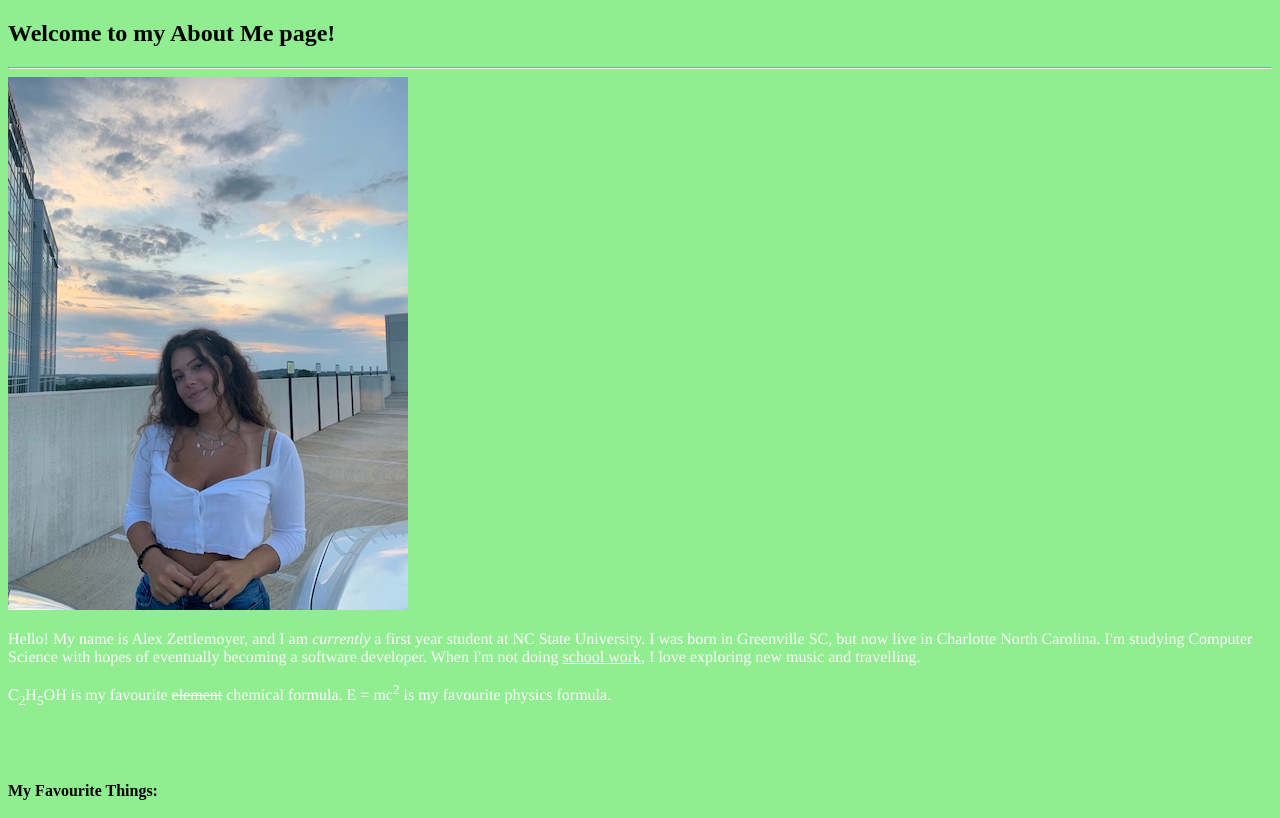
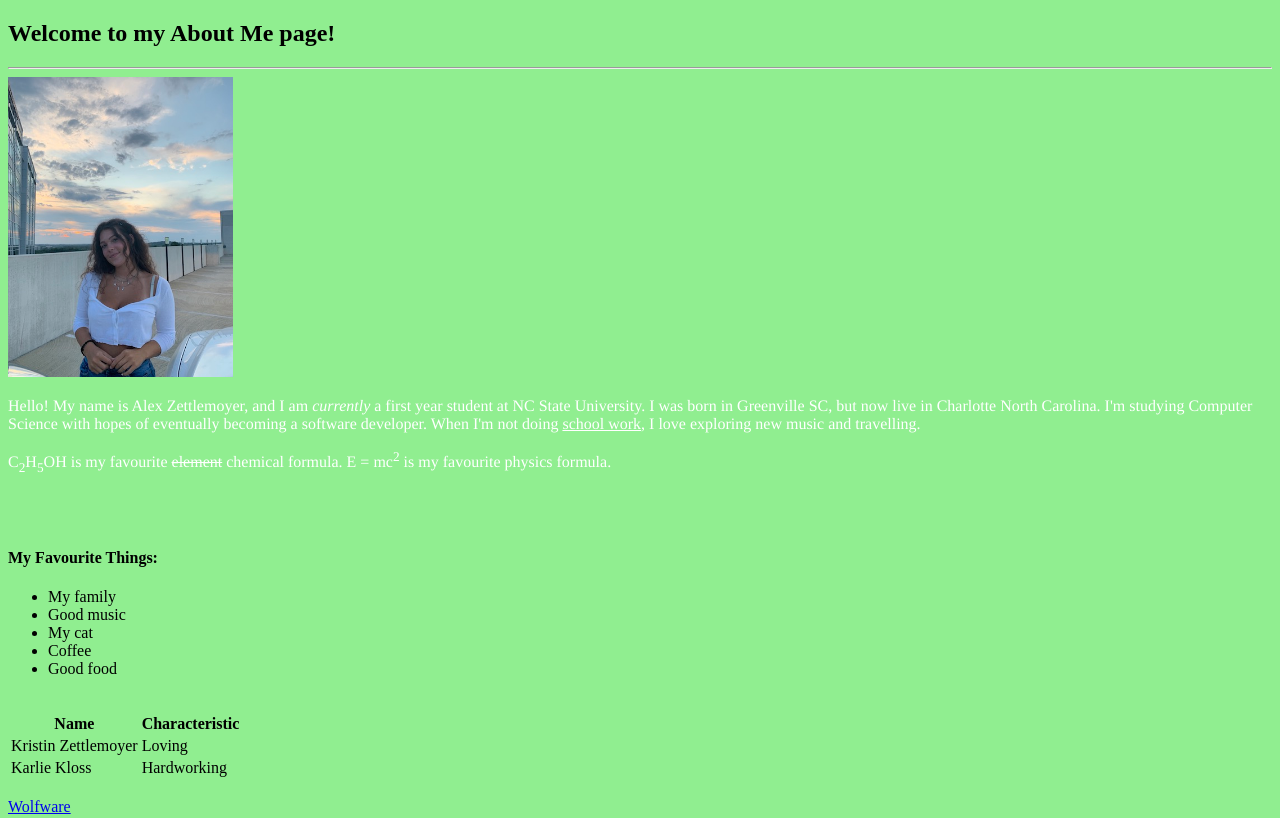
Before and after one commit to alexzettlemoyer/webpages, a plain HTML site: page webpagesGL.html in a window 1280 px wide. Shown: the top 818 px of the page. Drawn offline with Linux system fonts and the light colour scheme.

Commit message:
Add files via upload

```diff
--- a/webpagesGL.css
+++ b/webpagesGL.css
@@ -17,6 +17,7 @@ p {
     border: 1px solid #FFFFF;
 }
 
-#id {
-    property:value;
+#photo-resize {
+    max-width: 250px;
+    max-height: 300px;
 }
--- a/webpagesGL.html
+++ b/webpagesGL.html
@@ -18,7 +18,7 @@
     <!-- Header for About me page -->
     <h2>Welcome to my About Me page!</h2>
     <hr />
-    <img src ="photo_of_me.jpg" alt="A picture of Alex">
+    <img src ="photo_of_me.jpg" alt="A picture of Alex" id = "photo-resize">
 
     <p>Hello! My name is Alex Zettlemoyer, and I am <em>currently</em> a first year student at NC State University.
     I was born in Greenville SC, but now live in Charlotte North Carolina.
```
